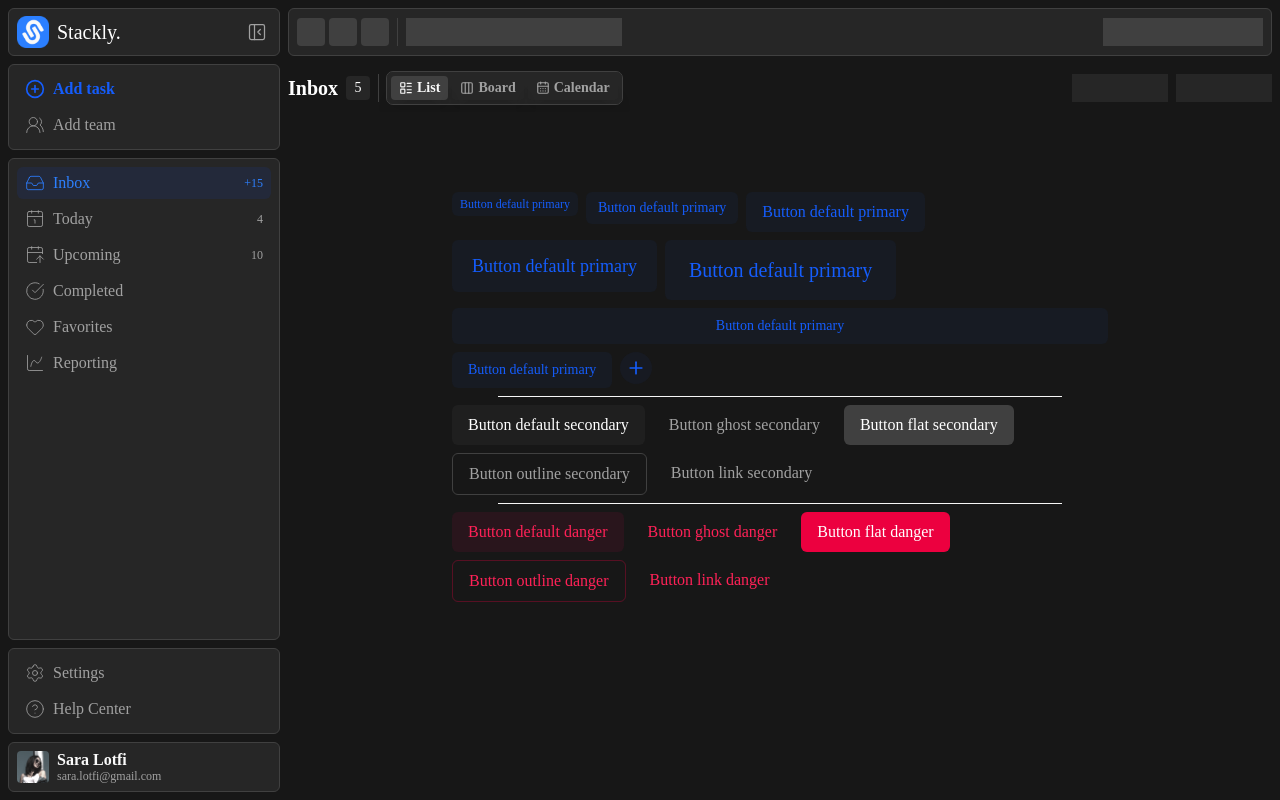
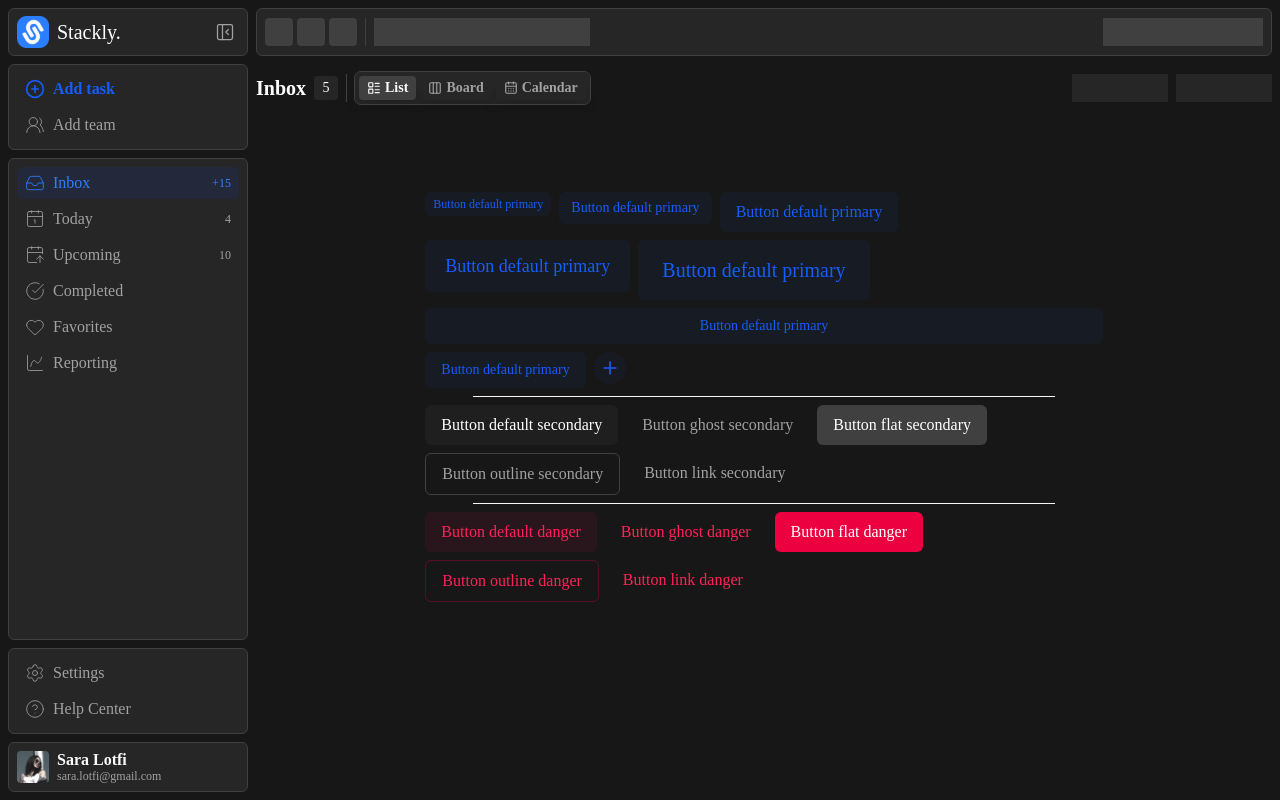
Before and after one commit to mehdijeyrani-dev/stackly-app, a React (Vite) app in the folder client/: page /inbox in a window 1280 px wide. Built offline with nearby package versions, Linux system fonts and the light colour scheme.

Commit message:
style (client): reduce sidebar width for a better layout

```diff
--- a/client/src/layouts/Main.tsx
+++ b/client/src/layouts/Main.tsx
@@ -6,7 +6,7 @@ const Main = () => {
 
   return (
     <div
-      className={`flex-1 bg-neutral-100 dark:bg-neutral-900 py-2 pr-2 flex flex-col gap-2 ${isOpen ? "ml-2 sm:ml-14 md:ml-72 pl-0" : "ml-0 md:ml-0 px-2"} transition-default`}
+      className={`flex-1 bg-neutral-100 dark:bg-neutral-900 py-2 pr-2 flex flex-col gap-2 ${isOpen ? "ml-2 sm:ml-14 md:ml-64 pl-0" : "ml-0 md:ml-0 px-2"} transition-default`}
     >
       <Outlet />
     </div>
--- a/client/src/layouts/sidebar/Sidebar.tsx
+++ b/client/src/layouts/sidebar/Sidebar.tsx
@@ -12,7 +12,7 @@ const Sidebar = () => {
 
   return (
     <aside
-      className={`hidden absolute top-0 left-0 w-14 md:w-72 h-full bg-transparent p-2 sm:flex flex-col gap-1 md:gap-2 ${isOpen ? "translate-x-0" : "-translate-x-full"} transition-default`}
+      className={`hidden absolute top-0 left-0 w-14 md:w-64 h-full bg-transparent p-2 sm:flex flex-col gap-1 md:gap-2 ${isOpen ? "translate-x-0" : "-translate-x-full"} transition-default`}
     >
       <SidebarHeader />
       <SidebarAction />
```
